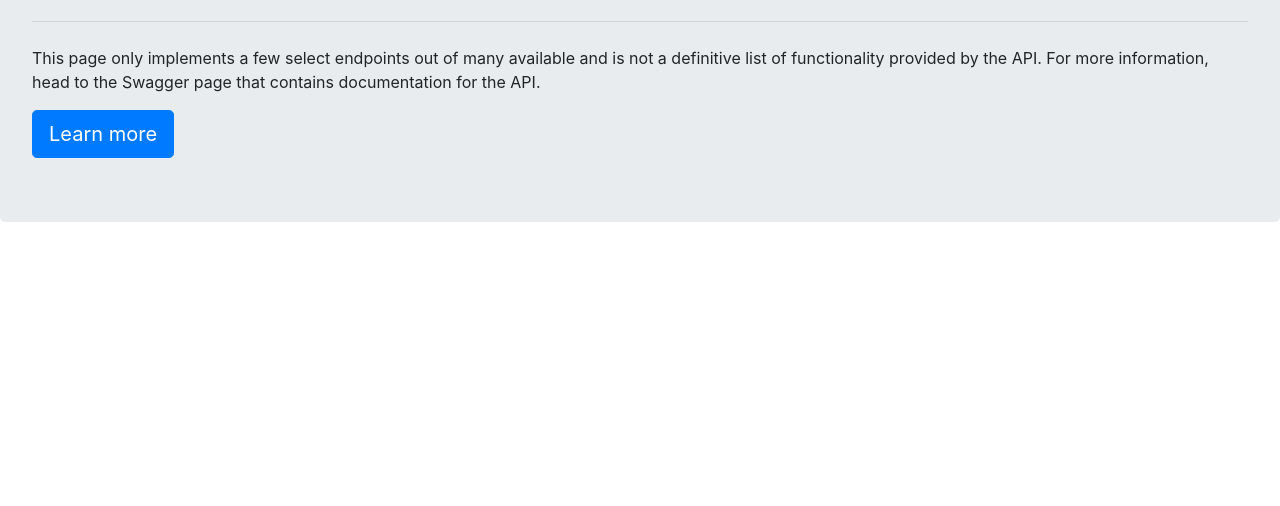
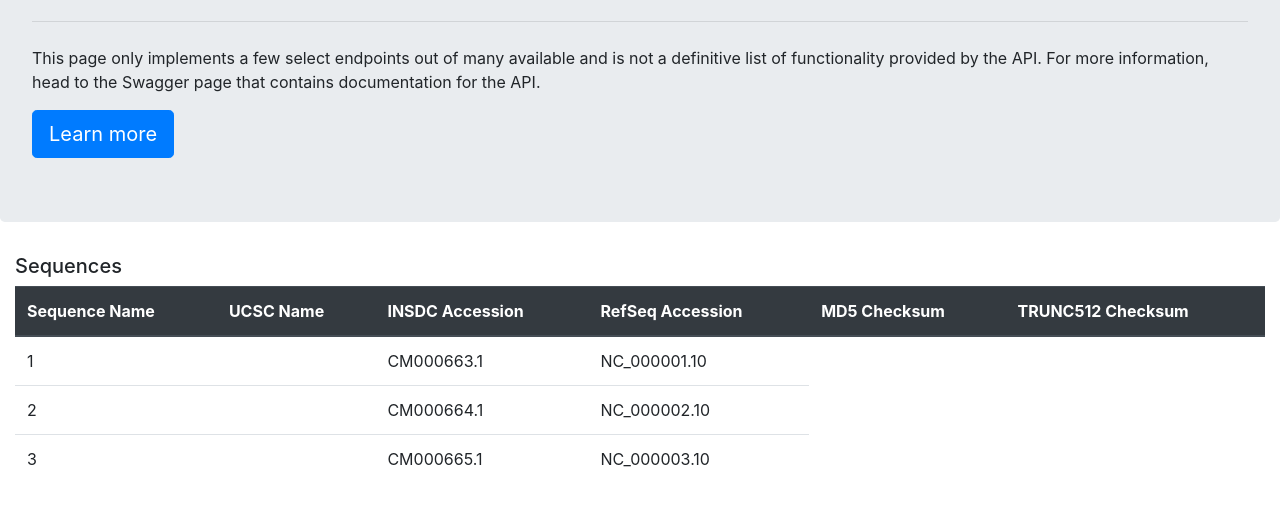
Before and after one commit to singaltanmay/contig-alias-demo-client, a plain HTML site: page index.html in a window 1280 px wide. Shown: the part 172-678 px from the top of the page. Drawn offline with nearby package versions, Linux system fonts and the light colour scheme; no server answers.

Commit message:
Added chromosomes table

```diff
--- a/index.html
+++ b/index.html
@@ -36,6 +36,41 @@
         role="button"
         >Learn more</a
       >
+    </div>
+    <div class="container-fluid">
+      <h5>Sequences</h5>
+        <table class="table">
+          <thead class="thead-dark">
+            <tr>
+              <th scope="col">Sequence Name</th>
+              <th scope="col">UCSC Name</th>
+              <th scope="col">INSDC Accession</th>
+              <th scope="col">RefSeq Accession</th>
+              <th scope="col">MD5 Checksum</th>
+              <th scope="col">TRUNC512 Checksum</th>
+            </tr>
+          </thead>
+          <tbody>
+            <tr>
+              <td>1</td>
+              <td></td>
+              <td>CM000663.1</td>
+              <td>NC_000001.10</td>
+            </tr>
+            <tr>
+              <td>2</td>
+              <td></td>
+              <td>CM000664.1</td>
+              <td>NC_000002.10</td>
+            </tr>
+            <tr>
+              <td>3</td>
+              <td></td>
+              <td>CM000665.1</td>
+              <td>NC_000003.10</td>
+            </tr>
+          </tbody>
+        </table>
     </div>
 
     <script
```
